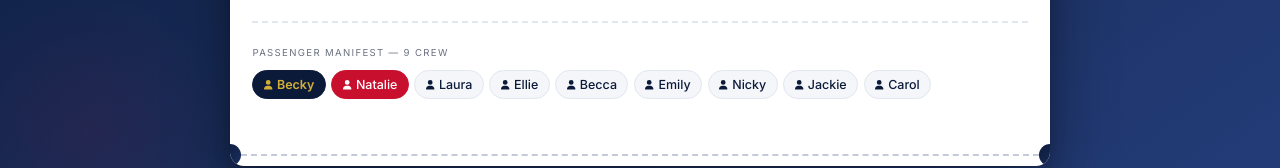
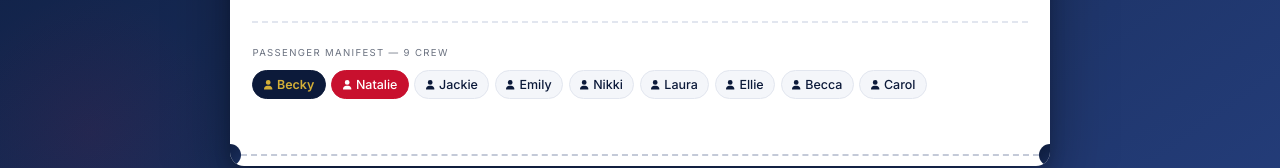
Before and after one commit to Smitttxx/beckys-hen, a React (Vite) app: page / in a window 1280 px wide. Shown: the part 432-600 px from the top of the page. Built offline with nearby package versions, Linux system fonts and the light colour scheme; the HTML template or start-up script is replaced by a standard one; a web font is replaced by a local one.

Commit message:
Clarify costs are ÷8 as Becky's share is the group gift
Made-with: Cursor

```diff
--- a/src/components/BoardingPassHero.tsx
+++ b/src/components/BoardingPassHero.tsx
@@ -12,12 +12,12 @@ interface Passenger {
 const PASSENGERS: Passenger[] = [
   { name: 'Becky',   role: 'The Plane ✈️',   type: 'bride' },
   { name: 'Natalie', role: 'Pilot',           type: 'pilot' },
+  { name: 'Jackie',  role: 'Air Hostess',     type: 'crew'  },
+  { name: 'Emily',   role: 'Air Hostess',     type: 'crew'  },
+  { name: 'Nikki',   role: 'Air Hostess',     type: 'crew'  },
   { name: 'Laura',   role: 'Air Hostess',     type: 'crew'  },
   { name: 'Ellie',   role: 'Air Hostess',     type: 'crew'  },
   { name: 'Becca',   role: 'Air Hostess',     type: 'crew'  },
-  { name: 'Emily',   role: 'Air Hostess',     type: 'crew'  },
-  { name: 'Nicky',   role: 'Air Hostess',     type: 'crew'  },
-  { name: 'Jackie',  role: 'Air Hostess',     type: 'crew'  },
   { name: 'Carol',   role: 'Air Hostess',     type: 'crew'  },
 ]
 
--- a/src/components/CostCards.tsx
+++ b/src/components/CostCards.tsx
@@ -21,13 +21,13 @@ export default function CostCards() {
           Activities &amp; Costs
         </h2>
         <p className="section-sub">
-          All prices in GBP. Becky doesn't contribute to activity costs — group splits are divided by 8.
+          All prices in GBP. All activity costs are split ÷ 8 — Becky's share is covered as a gift from the group. 🎁
         </p>
 
         {/* ── GROUP SPLIT ── */}
         <h3 style={{ fontFamily: 'var(--font-heading)', fontSize: '0.75rem', textTransform: 'uppercase', letterSpacing: '0.18em', color: 'var(--text-muted)', marginBottom: '0.75rem', marginTop: '0.25rem', display: 'flex', alignItems: 'center', gap: '0.4rem' }}>
           <FontAwesomeIcon icon={faTag} aria-hidden="true" />
-          Group Split — cost shared equally across 8 (Becky's covered!)
+          Group Split — ÷ 8 (Becky's share is our gift to her!)
         </h3>
 
         <div className="cost-grid" style={{ marginBottom: '1.75rem' }}>
@@ -51,7 +51,7 @@ export default function CostCards() {
                 Total charter: <strong>£560</strong><br />
                 Shared party bus from Alicante Airport direct to Marina Benidorm.<br />
                 Transfer time: ~40 mins.<br /><br />
-                Becky rides free — her share covered by the group.
+                Becky rides free — her share is our gift to her. 🎁
               </div>
             </div>
           </div>
@@ -75,7 +75,7 @@ export default function CostCards() {
                 <strong>Frontline Fiesta @ Oasis Beach</strong><br />
                 Sunday 29 March, 14:00–18:00.<br />
                 Includes: free bar (beer, sangria, soft drinks) + lunch.<br /><br />
-                All 8 attending: <strong>£360 total</strong> (Becky included — group covers her!)
+                All 8 attending: <strong>£360 total</strong> (Becky's share is our gift to her 🎁)
               </div>
               <div className="cost-note">
                 <FontAwesomeIcon icon={faCircleInfo} className="cost-note__icon" aria-hidden="true" />
@@ -104,7 +104,7 @@ export default function CostCards() {
                 Includes: 3 courses + a shot + 1 bottle of wine or lambrusco
                 <em> (or 4 pints per 2 people)</em>.<br />
                 Beachfront setting.<br /><br />
-                All 8 attending: <strong>£320 total</strong> (Becky included — group covers her!)
+                All 8 attending: <strong>£320 total</strong> (Becky's share is our gift to her 🎁)
               </div>
             </div>
           </div>
@@ -128,7 +128,7 @@ export default function CostCards() {
                 <strong>Let's Get Tipsy</strong> · ⭐ 4.8/5 · Top rated<br />
                 5 hours · 4 venues (2 bars + 2 nightclubs) · VIP entry — skip every queue.<br />
                 Includes: free shots, beer pong, flip cup, karaoke, rodeo bull, DJs.<br /><br />
-                All 8 attending: <strong>£208 total</strong> (Becky included — group covers her!)
+                All 8 attending: <strong>£208 total</strong> (Becky's share is our gift to her 🎁)
               </div>
               <div className="cost-note">
                 <FontAwesomeIcon icon={faCircleInfo} className="cost-note__icon" aria-hidden="true" />
@@ -156,7 +156,7 @@ export default function CostCards() {
                 Monday morning — the perfect gentle send-off.<br />
                 Includes: 90 min spa facilities + buffet lunch + unlimited drinks.<br />
                 Approx. 3 hours total · max 20 guests at a time.<br /><br />
-                All 8 attending: <strong>£320 total</strong> (Becky included — group covers her!)
+                All 8 attending: <strong>£320 total</strong> (Becky's share is our gift to her 🎁)
               </div>
               <div className="cost-note">
                 <FontAwesomeIcon icon={faCircleInfo} className="cost-note__icon" aria-hidden="true" />
--- a/src/components/Footer.tsx
+++ b/src/components/Footer.tsx
@@ -1,7 +1,17 @@
 import { FontAwesomeIcon } from '@fortawesome/react-fontawesome'
 import { faPlane, faHeart } from '@fortawesome/free-solid-svg-icons'
 
-const CREW = ['Becky ✈️', 'Natalie', 'Laura', 'Ellie', 'Becca', 'Emily', 'Nicky', 'Jackie', 'Carol']
+const CREW = [
+  'Becky ✈️',
+  'Natalie',
+  'Jackie',
+  'Emily',
+  'Nikki',
+  'Laura',
+  'Ellie',
+  'Becca',
+  'Carol'
+]
 
 export default function Footer() {
   return (
--- a/src/components/ItinerarySection.tsx
+++ b/src/components/ItinerarySection.tsx
@@ -17,7 +17,7 @@ const DAYS: DayAccordionProps[] = [
           "Joe drops Laura, Becca & Ellie first \u2014 they head through security.",
           "Joe returns to collect Natalie.",
           "Becky is last \u2014 stay home until Laura texts \"group is ready at the airport\" \ud83d\udcf1",
-          "Carol, Nicky & Emily make their own way. Latest pre-security arrival: 12:25.",
+          "Carol, Nikki & Emily make their own way. Latest pre-security arrival: 12:25.",
         ],
         tip: "Becky: resist the urge to sneak in early \u2014 make an entrance! \u2708\ufe0f",
       },
```
